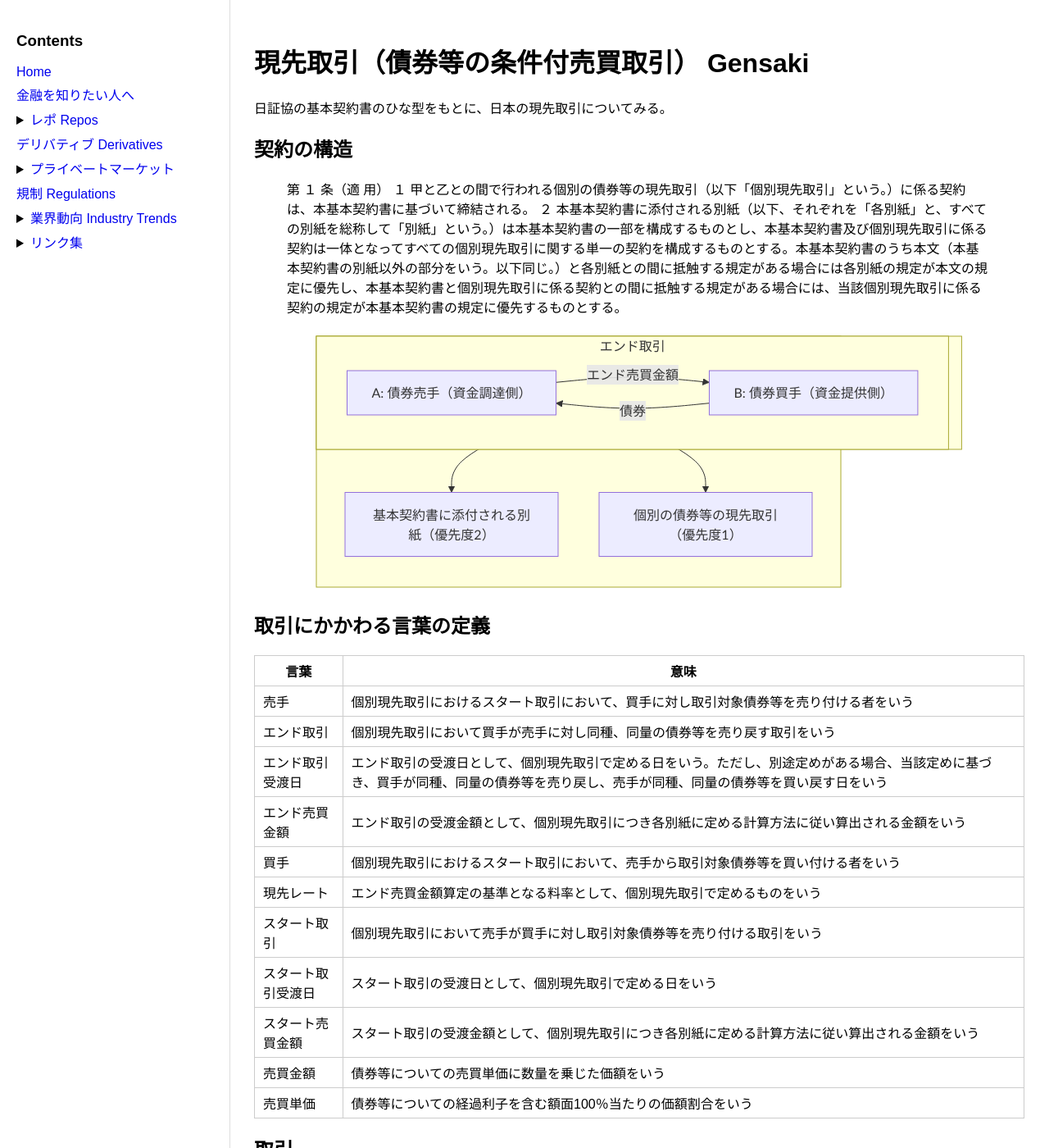
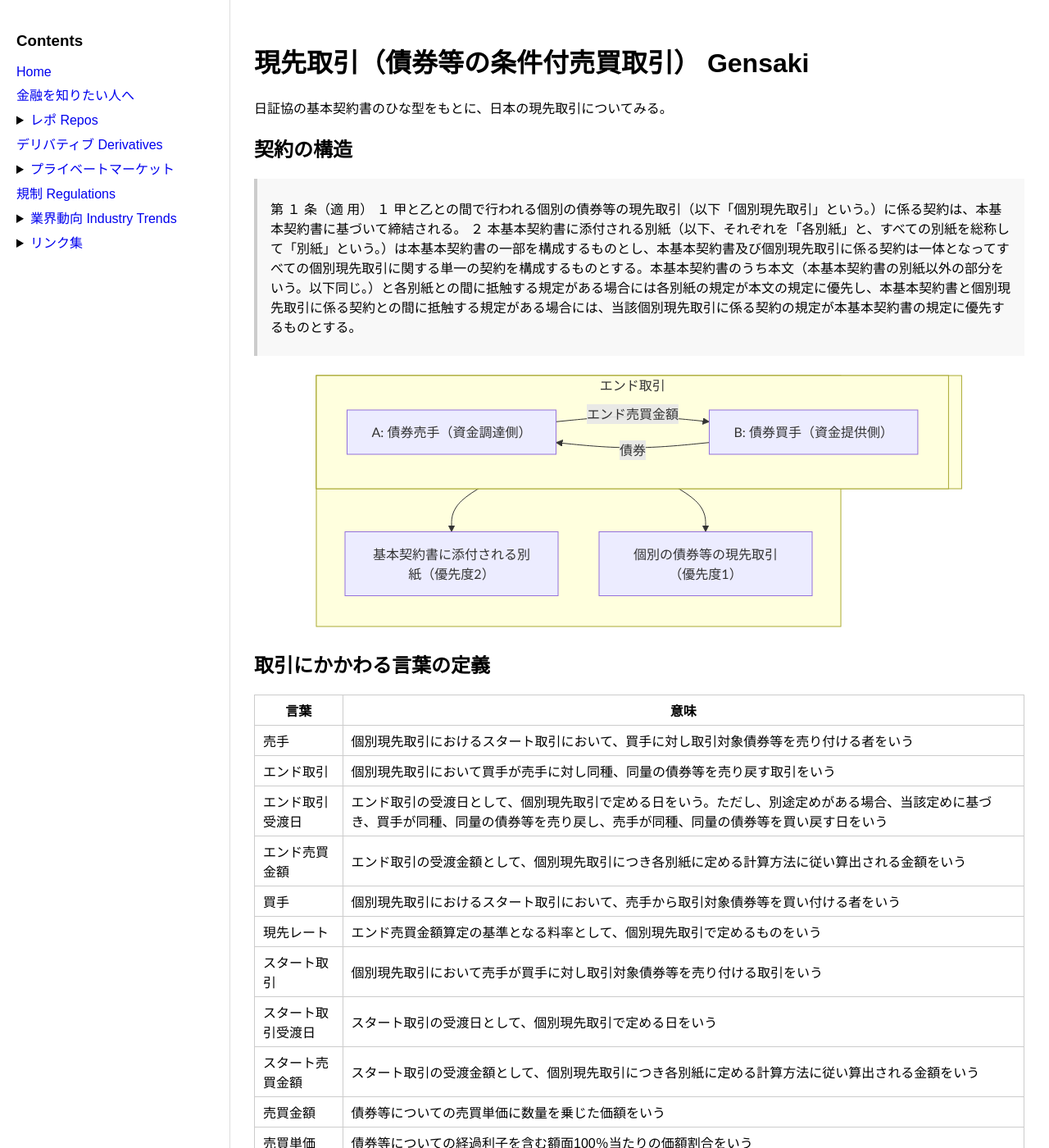
Before and after one commit to Naoki-Yamamoto-codes/finance, a Jekyll site: the page built from _contents/repos/gensaki_new.md, in a window 1280 px wide and 1400 px high. Shown: the whole window at 82% size. Built offline with Jekyll 4.4.1, drawn with Linux system fonts in a browser that asks for light colours.

Commit message:
add blockquote style

```diff
--- a/assets/css/style.css
+++ b/assets/css/style.css
@@ -36,3 +36,10 @@ body {
     max-width: 100%;
     height: auto;
 }
+
+blockquote {
+    border-left: 4px solid #ccc;
+    margin: 1em 0;
+    padding: 0.5em 1em;
+    background: #f8f8f8;
+}
```
